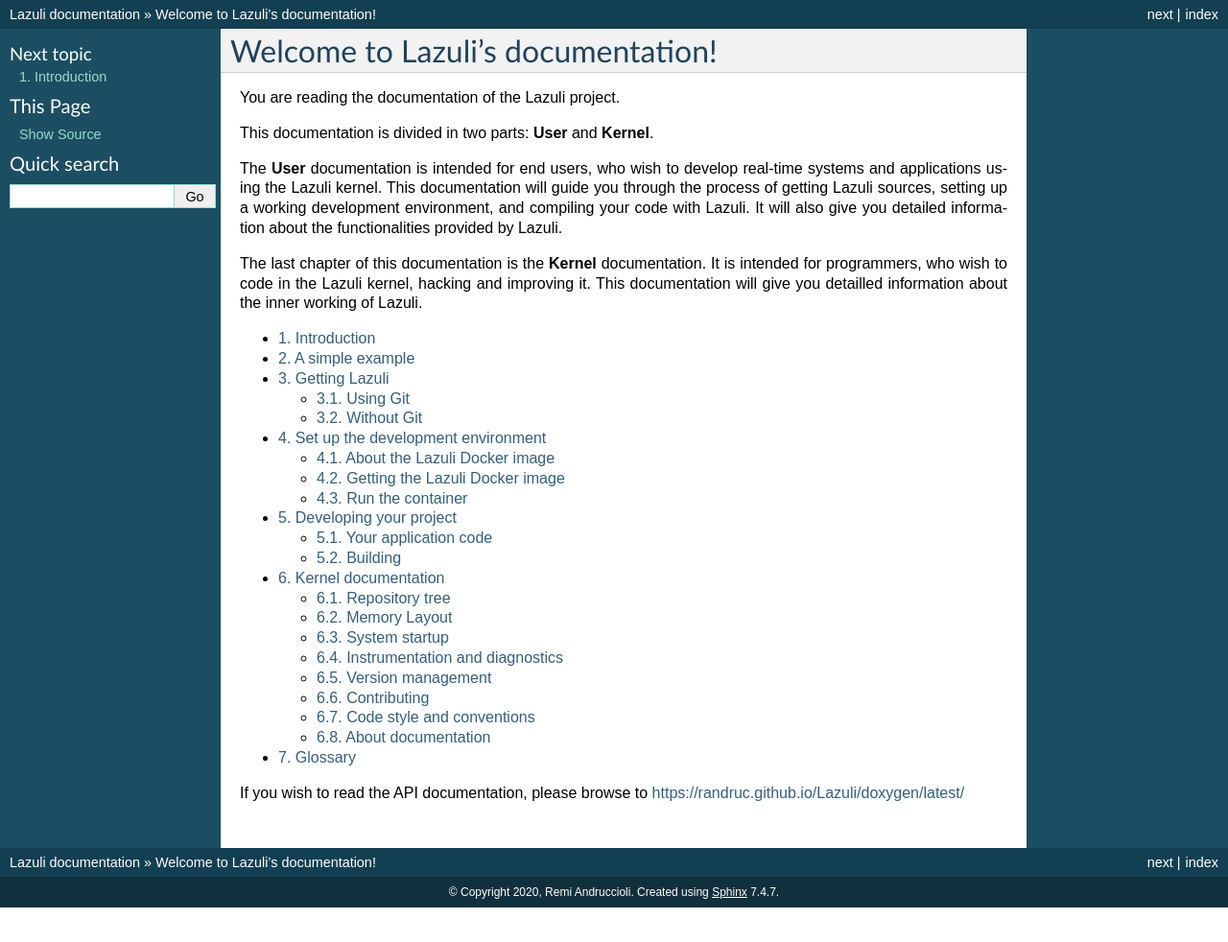
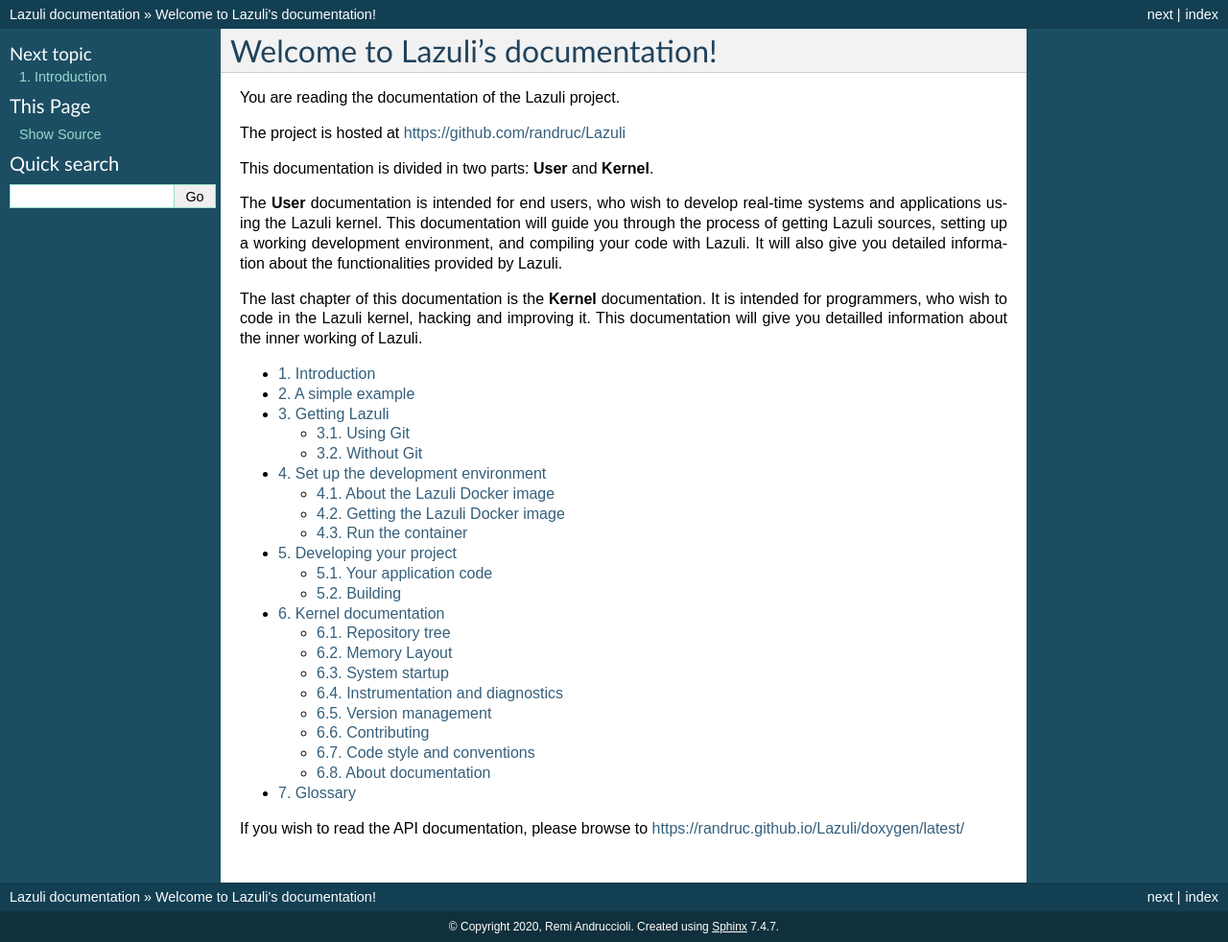
Before and after one commit to randruc/Lazuli, a Sphinx documentation site: the page built from doc/index.rst, in a window 1280 px wide. Shown: the whole page at 96% size. Built offline with Sphinx 7.4.7, drawn with Linux system fonts in a browser that asks for light colours; formulas are drawn with MathJax 3; before the commit the page ends 946 px from its top, so only the background shows below that.

Commit message:
documentation: Add the URL of the project on the index page.

```diff
--- a/doc/index.rst
+++ b/doc/index.rst
@@ -9,6 +9,8 @@
 ==================================
 
 You are reading the documentation of the Lazuli project.
+
+The project is hosted at `<https://github.com/randruc/Lazuli>`_
 
 This documentation is divided in two parts: **User** and **Kernel**.
 
```
